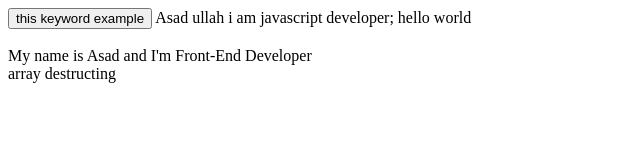
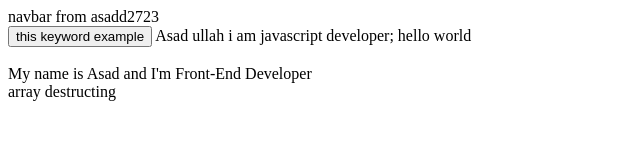
Before and after one commit to pkprogrammer2001/javascript-notes-in-urdu-and-english, a plain HTML site: page index.html in a window 1280 px wide. Shown: the whole page, without its empty margins (0-640 px from the left). Drawn offline with Linux system fonts and the light colour scheme; no server answers.

Commit message:
code from asad

```diff
--- a/index.html
+++ b/index.html
@@ -6,6 +6,7 @@
     <title>Document</title>
   </head>
   <body>
+    <nav>navbar from asadd2723</nav>
     <button>this keyword example</button>
 
     <script src="./script.js"></script>
```
